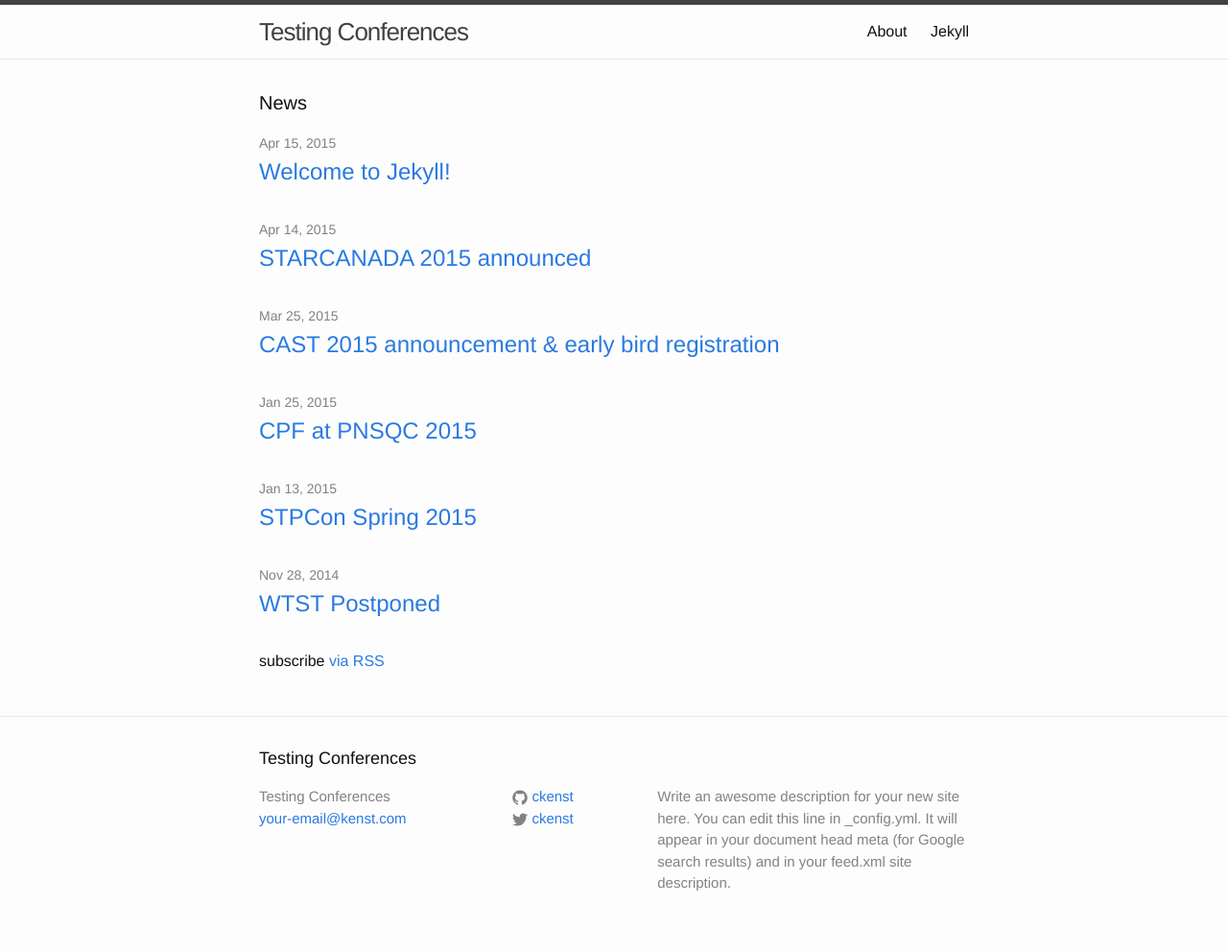
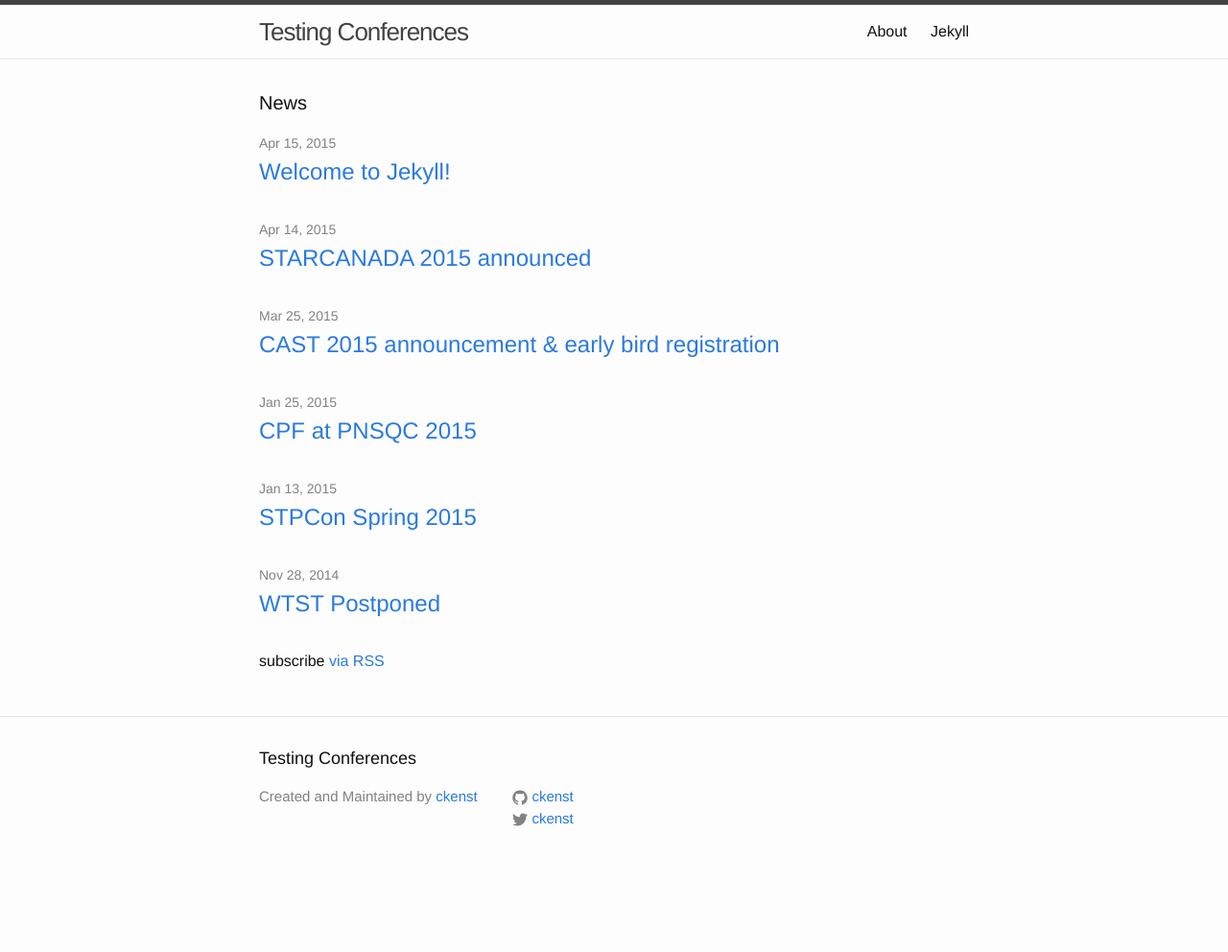
Before and after one commit to TestingConferences/testingconferences.github.io, a Jekyll site: the page built from index.html, in a window 1280 px wide. Shown: the whole page at 96% size. Built offline with Jekyll 4.4.1, drawn with Linux system fonts in a browser that asks for light colours; after the commit the page ends 924 px from its top, so only the background shows below that.

Commit message:
working on the footer

```diff
--- a/_config.yml
+++ b/_config.yml
@@ -2,9 +2,9 @@
 title: Testing Conferences
 email: your-email@kenst.com
 description: > # this means to ignore newlines until "baseurl:"
-  Write an awesome description for your new site here. You can edit this
-  line in _config.yml. It will appear in your document head meta (for
-  Google search results) and in your feed.xml site description.
+#  Write an awesome description for your new site here. You can edit this
+#  line in _config.yml. It will appear in your document head meta (for
+#  Google search results) and in your feed.xml site description.
 baseurl: "" # the subpath of your site, e.g. /blog/
 url: "http://kenst.com" # the base hostname & protocol for your site
 twitter_username: ckenst
--- a/_includes/footer.html
+++ b/_includes/footer.html
@@ -7,8 +7,9 @@
     <div class="footer-col-wrapper">
       <div class="footer-col  footer-col-1">
         <ul class="contact-list">
-          <li>{{ site.title }}</li>
-          <li><a href="mailto:{{ site.email }}">{{ site.email }}</a></li>
+          <li>Created and Maintained by <a href="{{site.twitter_username}}">{{site.twitter_username}}</a></li>
+          <!--<li>{{ site.title }}</li>-->
+          <!--<li><a href="mailto:{{ site.email }}">{{ site.email }}</a></li>-->
         </ul>
       </div>
 
```
